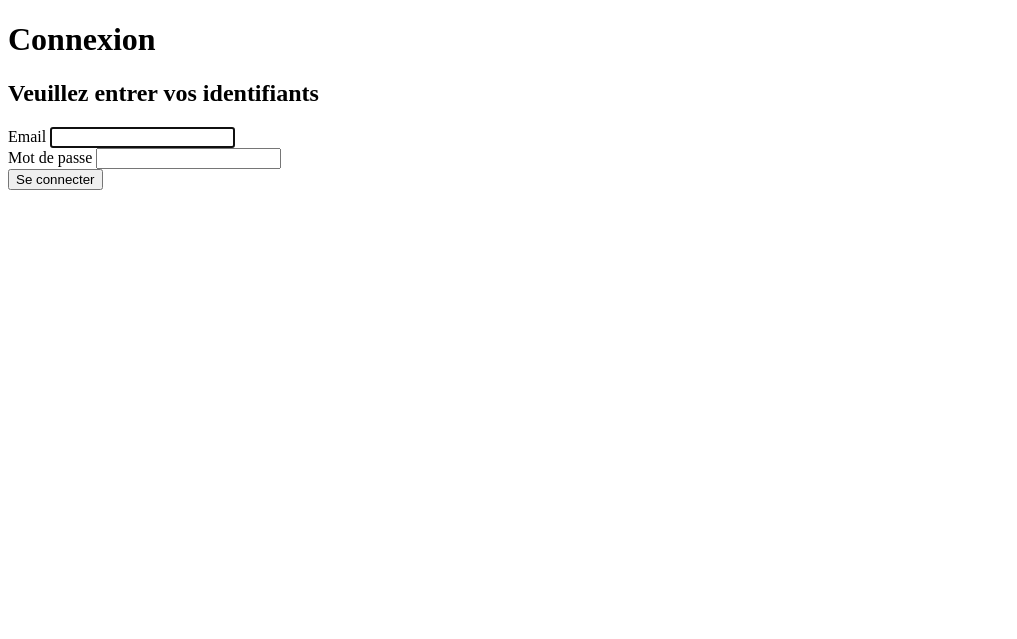
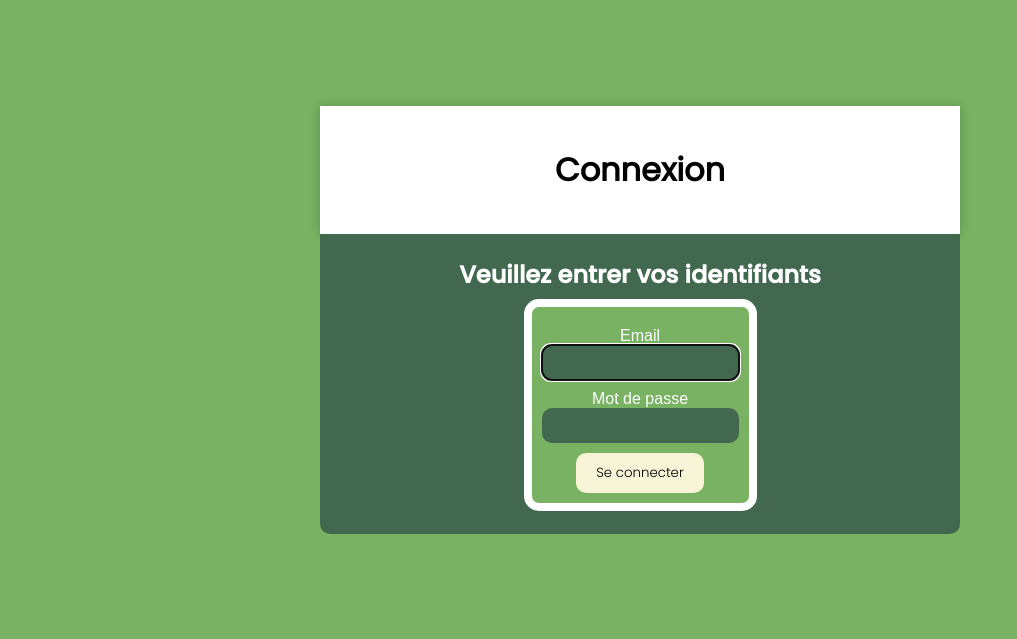
Before and after one commit to Aliiel/Propar, a Symfony app: template templates/security/login.html.twig in a window 1280 px wide. Shown: the top 639 px of the page, without its empty margins (0-1017 px from the left). Run offline with Twig, Linux system fonts and the light colour scheme; the template is opened without the code that fills it, so the values that code supplies are empty; some libraries are stand-ins or nearby versions.

Commit message:
recup css forms

```diff
--- a/package.json
+++ b/package.json
@@ -1,9 +1,7 @@
 {
   "dependencies": {
     "symfony": "^0.0.1"
-  }
-}
-{
+  },
   "devDependencies": {
     "@hotwired/stimulus": "^3.0.0",
     "@symfony/stimulus-bridge": "^3.2.0",
--- a/public/css/loginForm.css
+++ b/public/css/loginForm.css
@@ -4,17 +4,37 @@
     box-sizing: border-box;
   }
 
+  @font-face {
+    font-family: 'Poppins Light';
+    src: url(../font/Poppins-Light.ttf);
+}
+@font-face {
+    font-family: 'Poppins Medium';
+    src: url(../font/Poppins-Medium.ttf);
+}
+@font-face {
+    font-family: 'Poppins Regular';
+    src: url(../font/Poppins-Regular.ttf);
+}
+
   /* Styles du corps de la page */
   body {
+    font-family: 'Poppins Light';
     background-color: #78B262;
     font-family: Arial, sans-serif;
   }
 
   /* Styles de l'en-tête */
   h1 {
+    font-family: 'Poppins Regular';
     background-color: white;
     text-align: center;
     padding: 20px;
+  }
+
+  h2{
+    font-family: 'Poppins Medium';
+    text-align: center;
   }
 
   /* Styles de la section principale */
@@ -43,23 +63,33 @@
     background-color: #426950;
     color: white;
     border-radius: 0px 0px 10px 10px;
+    display: flex;
+    justify-content: space-around;
+    flex-direction: column;
+    align-items: center;
+    height: 300px;
   }
 
   .formulaire {
-    height: 100%;
     display: flex;
     flex-direction: column;
     align-items: center;
   }
-  form {
+  .corpsForm {
     background-color: #78B262;
     padding: 10px;
     border: 8px solid white;
     border-radius: 15px;
-    width: 50%;
+    display: flex;
+    width: 100%;
+    flex-direction: column;
+    align-items: center;
+  }
+.div {
     display: flex;
     flex-direction: column;
     align-items: center;
+    margin-top: 10px;
   }
 
   /* Styles pour les champs du formulaire */
@@ -90,6 +120,7 @@
 
   /* Styles pour le bouton "Enregistrer" */
   .btn {
+    font-family: 'Poppins Light';
     background-color: #F8F4D7;
     border: none;
     border-radius: 10px;
@@ -97,6 +128,7 @@
     text-align: center;
     cursor: pointer;
     margin-top: 10px; /* Ajoute un espace en haut du bouton */
+    transition: ease-in-out 0.4s;
   }
 
   /* Styles pour le bouton "Enregistrer" au survol */
@@ -129,135 +161,3 @@
   .flash-danger {
     color: #d01a1a;
   }
-  * {
-    margin: 0;
-    padding: 0;
-    box-sizing: border-box;
-  }
-
-  /* Styles du corps de la page */
-  body {
-    background-color: #78B262;
-    font-family: Arial, sans-serif;
-  }
-
-  /* Styles de l'en-tête */
-  h1 {
-    background-color: white;
-    text-align: center;
-    padding: 20px;
-  }
-
-  /* Styles de la section principale */
-  .main {
-    display: flex;
-    justify-content: center;
-    flex-direction: column;
-    align-items: center;
-    height: 80vh; /* Ajustez la hauteur comme nécessaire */
-    width: 100%;
-    border-radius: 10px;
-
-  }
-
-  /* Styles pour le côté gauche (élément1) */
-  .element1 {
-    width: 50%;
-    padding: 20px;
-    box-shadow: 0px 0px 10px rgba(0, 0, 0, 0.2);
-    background-color: white;
-  }
-
-  section {
-    width: 50%;
-    padding: 20px;
-    background-color: #426950;
-    color: white;
-    border-radius: 0px 0px 10px 10px;
-  }
-
-  .formulaire {
-    height: 100%;
-    display: flex;
-    flex-direction: column;
-    align-items: center;
-  }
-
-  .corpsForm {
-    background-color: #78B262;
-    padding: 10px;
-    border: 8px solid white;
-    border-radius: 15px;
-    width: 50%;
-    display: flex;
-    flex-direction: column;
-    align-items: center;
-  }
-
-  /* Styles pour les champs du formulaire */
-  div select {
-    background-color: #426950;
-    border: 2px solid white;
-    color: white;
-    padding: 10px;
-    border-radius: 10px;
-    margin-bottom: 10px;
-  }
-
-  .formulaire .div>div{
-    display: flex;
-    flex-direction: column;
-    justify-content: center;
-    margin:10px;
-
-  }
-
-  /* Styles pour le formulaire */
-  form {
-    display: flex;
-    flex-direction: column;
-    align-items: center;
-    width: 100%;
-  }
-
-  /* Styles pour le bouton "Enregistrer" */
-  .btn {
-    background-color: #F8F4D7;
-    border: none;
-    border-radius: 10px;
-    padding: 10px 20px;
-    text-align: center;
-    cursor: pointer;
-    margin-top: 10px; /* Ajoute un espace en haut du bouton */
-  }
-
-  /* Styles pour le bouton "Enregistrer" au survol */
-  .btn:hover {
-    box-shadow: 0px 0px 20px black;
-  }
-
-  input {
-    background-color: #426950;
-    border:none;
-    border-radius:10px;
-    padding: 10px;
-  }
-
-  /* Styles pour les messages flash */
-  .flash-success,
-  .flash-danger {
-    text-align: center;
-    font-size: 2em;
-    background-color: white;
-    padding: 10px;
-    margin-top: 10px; /* Ajoute un espace en haut des messages flash */
-  }
-
-  .flash-success {
-    color: #426950;
-    border: 4px solid #78B262;
-  }
-
-  .flash-danger {
-    color: #d01a1a;
-  }
--- a/templates/security/login.html.twig
+++ b/templates/security/login.html.twig
@@ -2,7 +2,7 @@
 
 {% block title %}Connexion{% endblock %}
 
-{% block stylessheets %} <link rel="stylesheet" href="{{ asset('css/loginForm.css') }}"> {% endblock %}
+{% block stylesheets %} <link rel="stylesheet" href="{{ asset('css/loginForm.css') }}"> {% endblock %}
 
 {% block body %}
 <form method="post">
```
